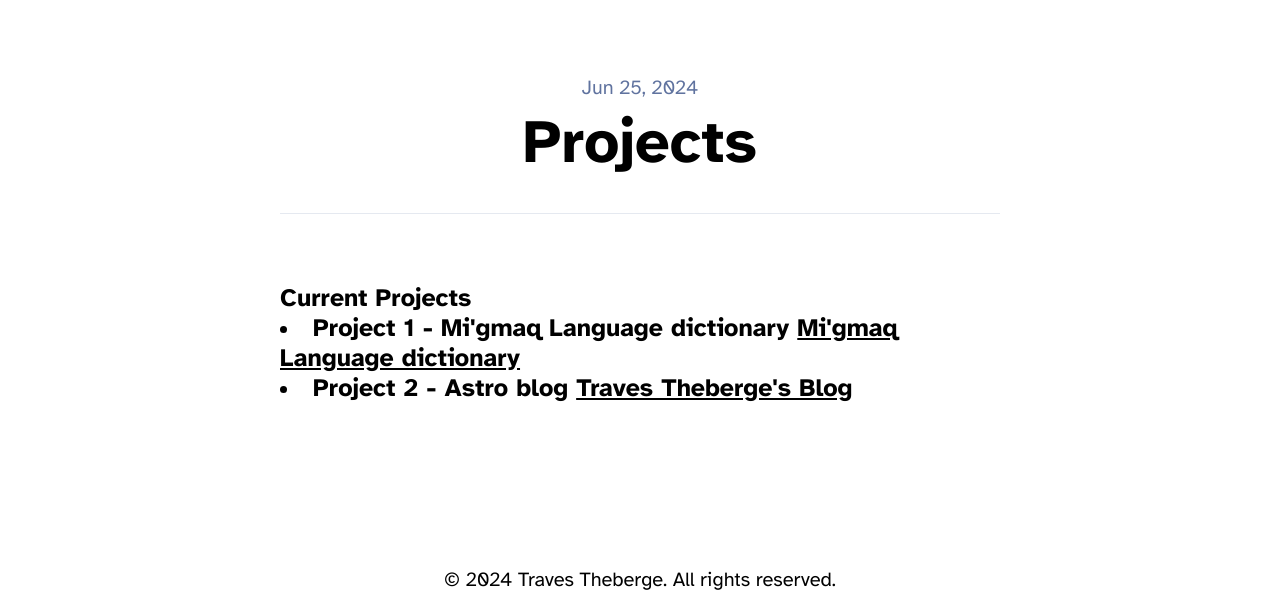
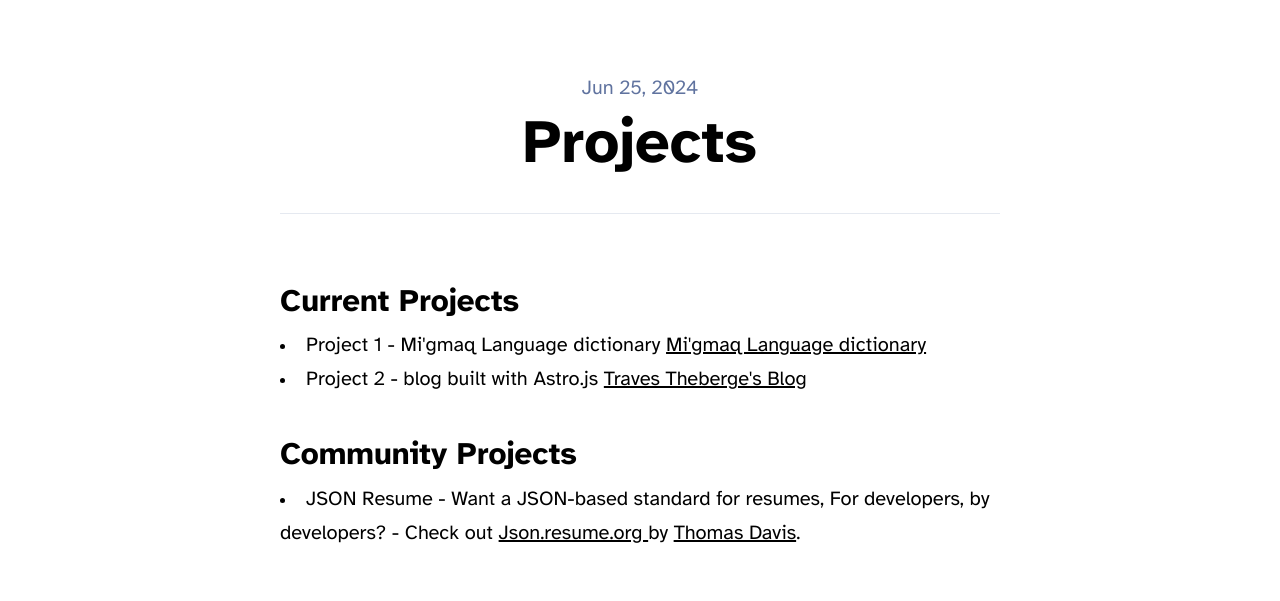
Before and after one commit to Traves-Theberge/Astro_Blog_Template, an Astro site: page /project in a window 1280 px wide. Shown: the part 99-700 px from the top of the page. Built offline with nearby package versions, Linux system fonts and the light colour scheme; Astro itself is replaced by a stand-in of ours.

Commit message:
Updated Projects and updated favicon

```diff
--- a/package.json
+++ b/package.json
@@ -13,6 +13,7 @@
     "@astrojs/mdx": "^3.1.2",
     "@astrojs/rss": "^4.0.7",
     "@astrojs/sitemap": "^3.1.6",
-    "astro": "^4.11.1"
+    "astro": "^4.11.1",
+    "vercel": "^34.2.8"
   }
 }
--- a/src/pages/project.astro
+++ b/src/pages/project.astro
@@ -8,14 +8,22 @@ import Layout from '../layouts/BlogPost.astro';
 	pubDate={new Date('2024-06-25')}
 >
 	<p>
-		<h5>Current Projects</h1>
+		<h4>Current Projects</h4>
 	<li>
 Project 1 - Mi'gmaq Language dictionary
  <a href="https://migmaq-foundation.vercel.app/">Mi'gmaq Language dictionary</a>
 	</li>
 		<li>
- 		Project 2 - Astro blog
+ 		Project 2 - blog built with Astro.js
 		<a href="https://blog-traves.vercel.app/">Traves Theberge's Blog</a>
 		</li>
 	</p>
+
+	<p>
+		<h4>Community Projects</h4>
+					<li> JSON Resume - Want a JSON-based standard for resumes, For developers, by developers? - Check out
+					<a href="https://jsonresume.org/">Json.resume.org </a>
+					by <a href="https://github.com/thomasdavis">Thomas Davis</a>.
+					</li>
+	</p>
 </Layout>
```
Also changed, not shown: src/pages/index.astro (+0 -7 lines), public/favicon.svg, 1 other file.
